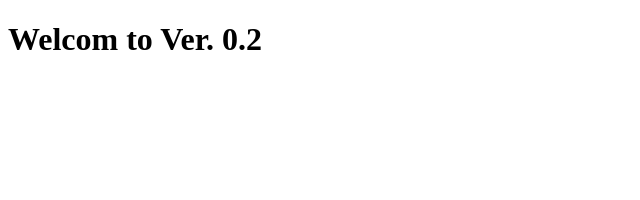
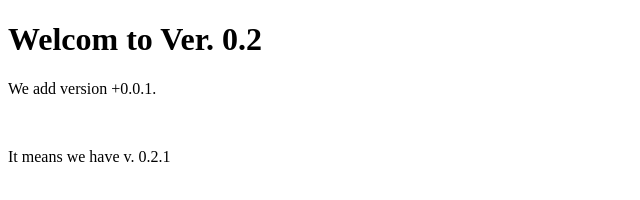
Before and after one commit to syntes76/YouTube, a plain HTML site: page index.html in a window 1280 px wide. Shown: the whole page, without its empty margins (0-640 px from the left). Drawn offline with Linux system fonts and the light colour scheme.

Commit message:
0.2.1
p-tag added

```diff
--- a/index.html
+++ b/index.html
@@ -8,6 +8,8 @@
     </head>
     <body>
         <h1> Welcom to Ver. 0.2</h1>
+        <p>We add version +0.0.1. </p><br>
+        <p>It means we have v. 0.2.1</p>
     </body>
 
 </html>
```
